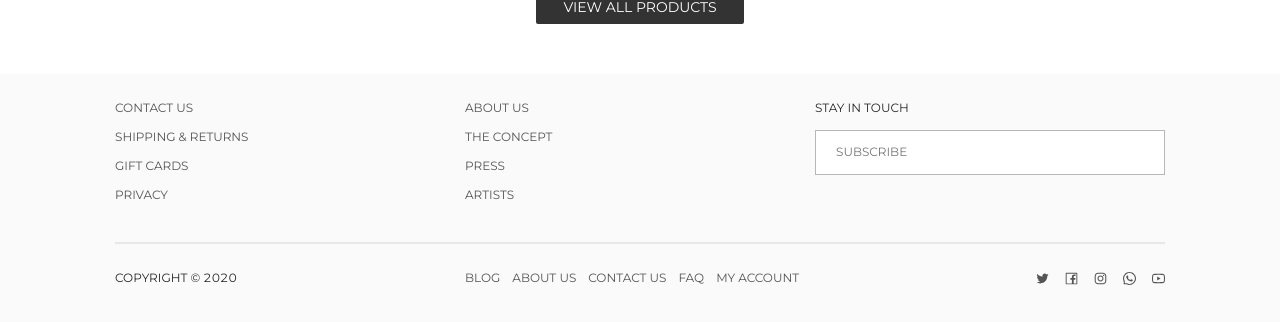
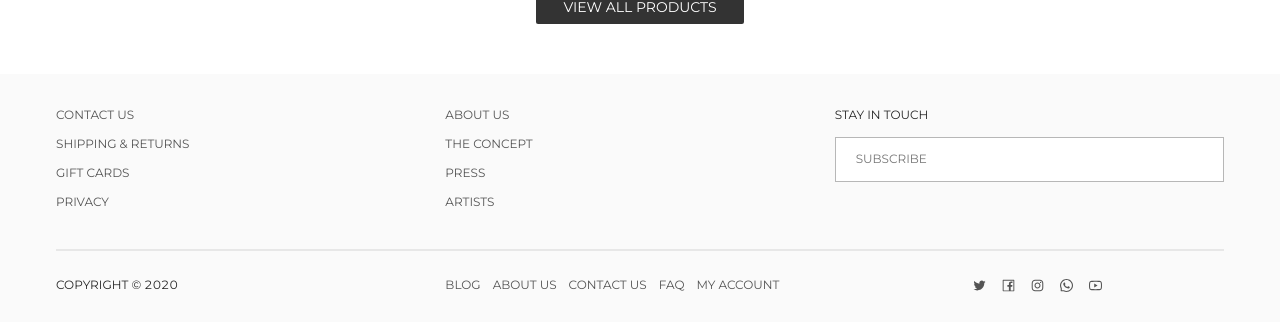
Before and after one commit to Alamin02/pluto, a React (Create React App) app: page / in a window 1280 px wide. Shown: the part 4178-4500 px from the top of the page. Built offline with nearby package versions, Linux system fonts and the light colour scheme; a web font is replaced by a local one.

Commit message:
style: footer styling fixed

```diff
--- a/src/components/footer/Footer.js
+++ b/src/components/footer/Footer.js
@@ -1,54 +1,66 @@
-import React from 'react';
-import { BrowserRouter, Link } from 'react-router-dom';
-import { Row, Col } from 'antd';
+import React from "react";
+import { BrowserRouter, Link } from "react-router-dom";
+import { Grid, Row, Col } from "antd";
+import classNames from "classnames";
+
 import {
   TwitterOutlined,
   FacebookOutlined,
   InstagramOutlined,
   WhatsAppOutlined,
   YoutubeOutlined,
-} from '@ant-design/icons';
-import 'antd/dist/antd.css';
-import styles from './Footer.module.css';
+} from "@ant-design/icons";
+import "antd/dist/antd.css";
+import styles from "./Footer.module.css";
+
+const { useBreakpoint } = Grid;
 
 function Footer() {
+  const screens = useBreakpoint();
+
   return (
     <BrowserRouter>
       <div className={styles.footer}>
-                <Row className={styles.footerSectionOne}>
-                    <Col span={8}>
+        <div className={styles.container}>
+          <Row
+            className={classNames(
+              { [styles.footerSectionOne]: screens },
+              { [styles.footerSectionOneXs]: screens.xs }
+            )}
+          >
+            <Col md={8} xs={12}>
               <ul>
                 <li>
-                                <Link to='#'>Contact us</Link>
+                  <Link to="#">Contact us</Link>
                 </li>
                 <li>
-                                <Link to='#'>Shipping & Returns</Link>
+                  <Link to="#">Shipping & Returns</Link>
                 </li>
                 <li>
-                                <Link to='#'>Gift Cards</Link>
+                  <Link to="#">Gift Cards</Link>
                 </li>
                 <li>
-                                <Link to='#'>Privacy</Link>
+                  <Link to="#">Privacy</Link>
                 </li>
               </ul>
             </Col>
-                    <Col span={8}>
+            <Col md={8} xs={12}>
               <ul>
                 <li>
-                                <Link to='#'>About Us</Link>
+                  <Link to="#">About Us</Link>
                 </li>
                 <li>
-                                <Link to='#'>The concept</Link>
+                  <Link to="#">The concept</Link>
                 </li>
                 <li>
-                                <Link to='#'>Press</Link>
+                  <Link to="#">Press</Link>
                 </li>
                 <li>
-                                <Link to='#'>Artists</Link>
+                  <Link to="#">Artists</Link>
                 </li>
               </ul>
             </Col>
-                    <Col span={8}>
+            <Col md={8} xs={24}>
               <p>Stay in Touch</p>
               <div className={styles.inputField}>
                 <input type="text" placeholder="SUBSCRIBE" />
@@ -56,10 +68,10 @@ function Footer() {
             </Col>
           </Row>
           <Row className={styles.footerSectionTwo}>
-                    <Col span={8} className={styles.copyRight}>
+            <Col xl={8} xs={24} className={styles.copyRight}>
               <p>Copyright &copy; 2020</p>
             </Col>
-                    <Col span={8} className={styles.allAbout}>
+            <Col xl={8} xs={24} className={styles.allAbout}>
               <ul>
                 <li>
                   <Link to="#">blog</Link>
@@ -78,7 +90,19 @@ function Footer() {
                 </li>
               </ul>
             </Col>
-                    <Col span={8} className={styles.iconSection}>
+            <Col
+              xl={8}
+              sm={24}
+              xs={24}
+              className={classNames(
+                { [styles.iconSection]: screens },
+                { [styles.iconSectionXs]: screens.xs },
+                { [styles.iconSectionXs]: screens.sm },
+                { [styles.iconSection]: screens.md },
+                { [styles.iconSection]: screens.xl },
+                { [styles.iconSection]: screens.xxl }
+              )}
+            >
               <span>
                 <Link to="#">
                   <TwitterOutlined />
@@ -107,6 +131,7 @@ function Footer() {
             </Col>
           </Row>
         </div>
+      </div>
     </BrowserRouter>
   );
 }
--- a/src/components/footer/Footer.module.css
+++ b/src/components/footer/Footer.module.css
@@ -1,12 +1,26 @@
 .footer {
   background: #fafafa;
-  padding: 25px 0;
 }
-.footerSectionOne,
+
+.container {
+  max-width: 1200px;
+  margin: 0 auto;
+  padding: 1rem 1rem;
+  margin-top: 1rem;
+}
+.footerSectionOne {
+  max-width: 1200px;
+  margin-top: 1rem;
+  font-family: "Montserrat", sans-serif;
+  text-transform: uppercase;
+  font-size: 12px;
+}
+.footerSectionOneXs{
+  margin-top: 0rem;
+}
 .footerSectionTwo {
-  max-width: 1050px;
-  margin: auto;
-  font-family: 'Montserrat', sans-serif;
+  max-width: 1200px;
+  font-family: "Montserrat", sans-serif;
   text-transform: uppercase;
   font-size: 12px;
 }
@@ -21,7 +35,7 @@
   color: #545454;
 }
 
-.footerSectionOne .inputField input[type='text'] {
+.footerSectionOne .inputField input[type="text"] {
   width: 100%;
   padding: 12px 20px;
   box-sizing: border-box;
@@ -29,7 +43,7 @@
 }
 
 .footerSectionOne::after {
-  content: '';
+  content: "";
   height: 2px;
   width: 100%;
   background: #e7e7e7;
@@ -52,6 +66,10 @@
 .iconSection {
   text-align: end;
 }
+.iconSectionXs {
+  text-align: center;
+}
+
 .iconSection span {
   margin-left: 8px;
   font-size: 13px;
```
Lines whose indentation alone changed are shown as unchanged.
